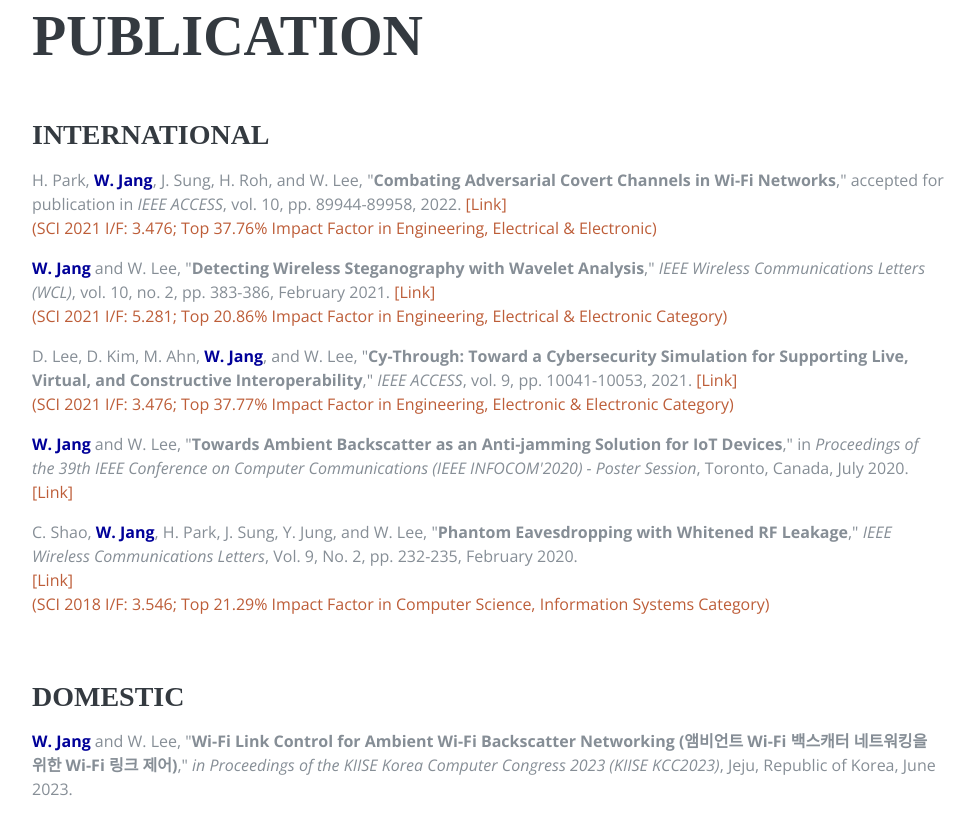
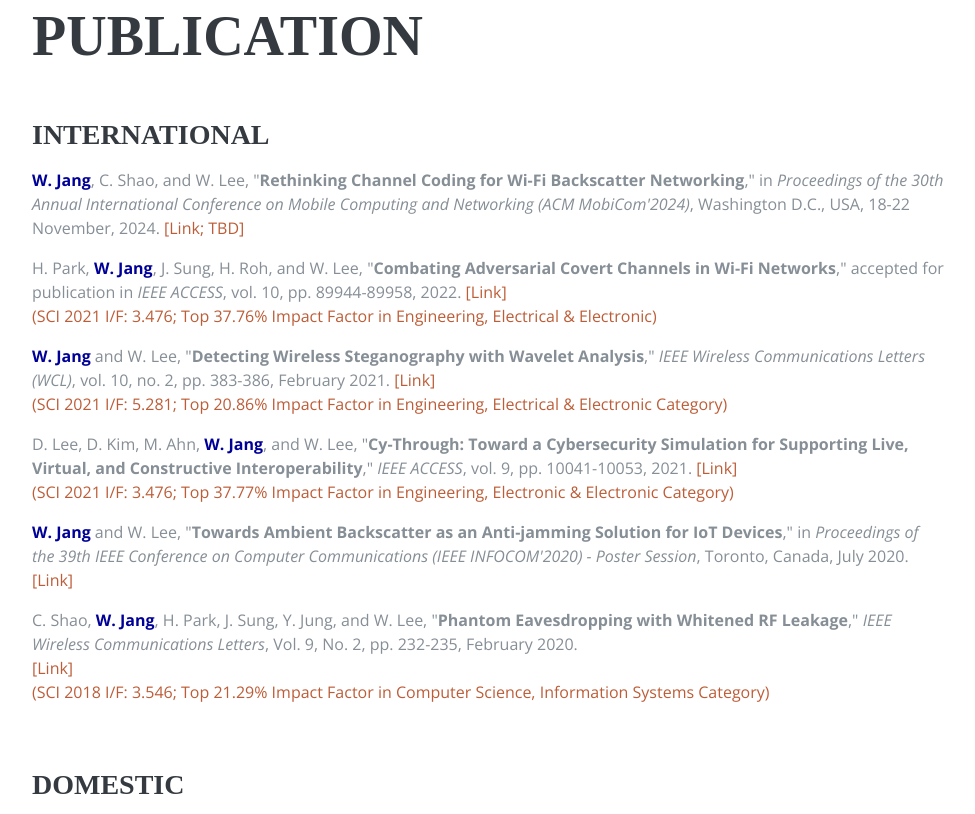
Before and after one commit to wwjang/wwjang.github.io, a website: page index.html in a window 1280 px wide. Shown: the part 1687-2501 px from the top of the page, without its empty margins (288-1263 px from the left). Drawn offline with nearby package versions, Linux system fonts and the light colour scheme; files whose address does not match are found by name; a web font is replaced by a local one.

Commit message:
Update index.html

```diff
--- a/index.html
+++ b/index.html
@@ -208,6 +208,11 @@
                 <span class="text-primary">(SCI 2021 I/F: 5.281; Top 20.86% Impact Factor in Engineering, Electrical & Electronic Category)</span>
               </p>
               -->
+              <span class="bluest">W. Jang</span>, C. Shao, and W. Lee,
+                "<b>Rethinking Channel Coding for Wi-Fi Backscatter Networking</b>,"
+                in <i>Proceedings of the 30th Annual International Conference on Mobile Computing and Networking (ACM MobiCom'2024)</i>, Washington D.C., USA, 18-22 November, 2024.
+                <a href="https://www.sigmobile.org/mobicom/2024/" target="_blank">[Link; TBD]</a> <br />
+              </p>
               <p>
                 H. Park, <span class="bluest">W. Jang</span>, J. Sung, H. Roh, and W. Lee,
                 "<b>Combating Adversarial Covert Channels in Wi-Fi Networks</b>,"
@@ -418,12 +423,12 @@
           <h2 class="mb-5">Teaching Experience</h2>
           <h3 class="mb-0">Teaching Assistant</h3>
           <ul class="fa-ul mb-0">
-            <!--<li>
+            <li>
               <b>Cheif TA for MOBI207 (Computer Networks and Communications Security 네트워크및통신보안) at Korea University</b>  (Lecturer: <a href="http://netlab.korea.ac.kr/wlee/"><span class="bluest">Prof. Wonjun Lee</span></a>)
               <ul class="fa-ul mb-0">
                 <li>Fall 2024</li>
               </ul>
-            </li>-->
+            </li>
             <li>
               <b>Cheif TA for COSE342 (Computer Networks 컴퓨터네트워크) at Korea University</b>  (Lecturer: <a href="http://netlab.korea.ac.kr/wlee/"><span class="bluest">Prof. Wonjun Lee</span></a>)
               <ul class="fa-ul mb-0">
```
